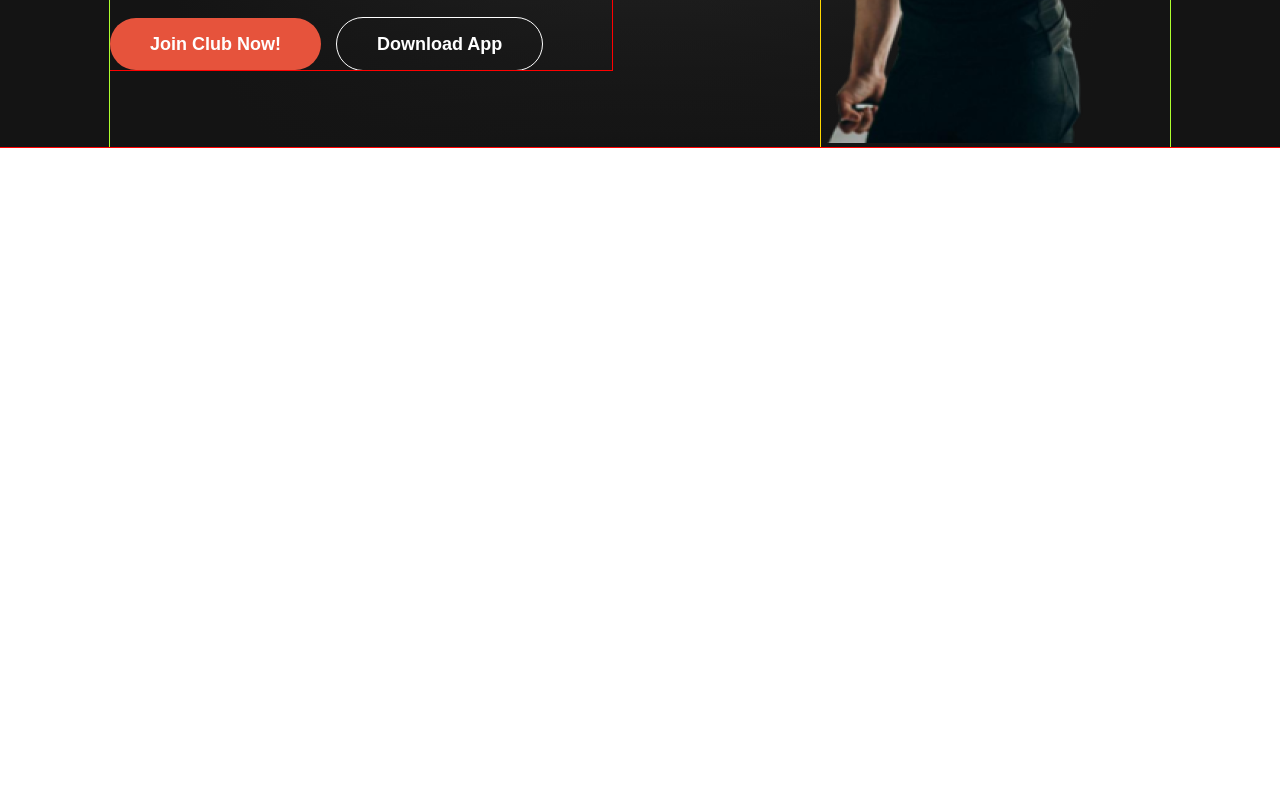
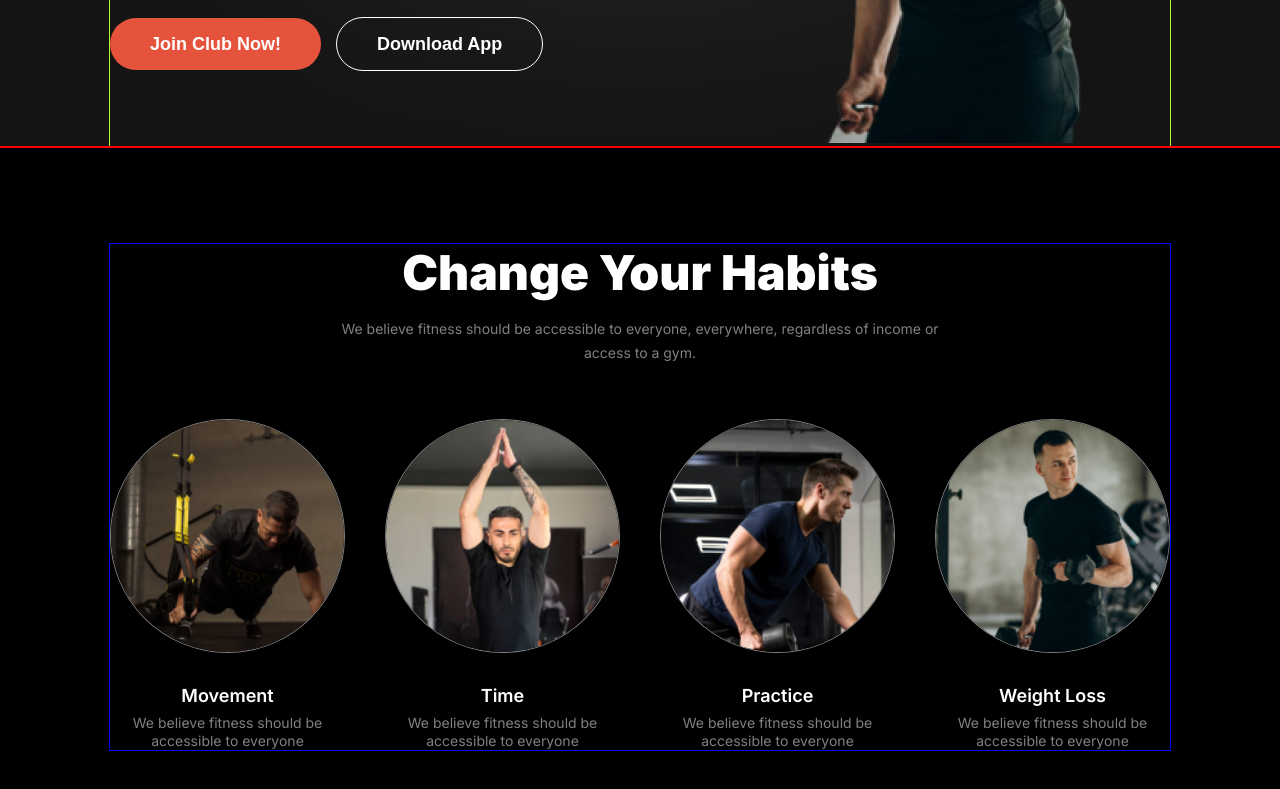
Before and after one commit to bdahsan1999wd/fitness-landing-page, a plain HTML site: page index.html in a window 1280 px wide. Shown: the part 571-1360 px from the top of the page. Before the commit the page ends 800 px from the top, so only its background shows below. Drawn offline with Linux system fonts and the light colour scheme; a web font is replaced by a local one.

Commit message:
change your habits section added

```diff
--- a/index.html
+++ b/index.html
@@ -98,6 +98,48 @@
 
     </header>
 
+    <!---------- Main Section Added ---------->
+    <main>
+
+        <!---------- Change Your Habits Section Added ---------->
+        <section class="change-habits">
+            <h2 class="text-center section-title">Change Your Habits</h2>
+            <p class="text-center section-description">We believe fitness should be accessible to everyone, everywhere,
+                regardless of income
+                or <br>access to a gym.
+            </p>
+
+            <div class="habits-container">
+                <div class="habits-box">
+                    <img src="./assets/images/image-1.png" alt="image-1">
+                    <h4 class="habits-title text-center">Movement</h4>
+                    <p class="habits-description text-center">We believe fitness should be <br> accessible to everyone
+                    </p>
+                </div>
+                <div class="habits-box">
+                    <img src="./assets/images/image-2.png" alt="image-2">
+                    <h4 class="habits-title text-center">Time</h4>
+                    <p class="habits-description text-center">We believe fitness should be <br> accessible to everyone
+                    </p>
+                </div>
+                <div class="habits-box">
+                    <img src="./assets/images/image-3.png" alt="image-3">
+                    <h4 class="habits-title text-center">Practice</h4>
+                    <p class="habits-description text-center">We believe fitness should be <br> accessible to everyone
+                    </p>
+                </div>
+                <div class="habits-box">
+                    <img src="./assets/images/image-4.png" alt="image-4">
+                    <h4 class="habits-title text-center">Weight Loss</h4>
+                    <p class="habits-description text-center">We believe fitness should be <br> accessible to everyone
+                    </p>
+                </div>
+            </div>
+
+        </section>
+
+    </main>
+
 </body>
 
 </html>
--- a/styles/mobile.css
+++ b/styles/mobile.css
@@ -19,6 +19,7 @@
   .banner-container {
     flex-direction: column;
     margin: 0 1.5rem;
+    outline: 1px solid orangered;
   }
 
   .banner-left {
@@ -52,4 +53,15 @@
     bottom: 40%;
     right: 52%;
   }
+
+  /* -----Change Your Habits Section Mobile/Small Device Responsive Added----- */
+  .change-habits {
+    margin: 0 1.5rem;
+  }
+  .habits-container {
+    grid-template-columns: repeat(1, 1fr);
+  }
+  .habits-box img {
+    width: 50%;
+  }
 }
--- a/styles/style.css
+++ b/styles/style.css
@@ -38,6 +38,21 @@ body {
   border: none;
   cursor: pointer;
 }
+
+.section-title {
+  font-size: 3rem;
+  font-weight: 900;
+  line-height: 120%;
+  color: rgb(255, 255, 255);
+  margin-bottom: 1rem;
+}
+.section-description {
+  font-size: 0.875rem;
+  font-weight: 400;
+  line-height: 1.5rem;
+  color: rgba(255, 255, 255, 0.5);
+}
+
 /* -------------------------Shared Styles Ends Here-------------------------*/
 
 /* ----------Heading Section Styles Added---------- */
@@ -143,9 +158,6 @@ a {
 }
 
 /* -----Banner Left Items Styles Added----- */
-.banner-left {
-  outline: 1px solid red;
-}
 .banner-text h1 {
   font-size: 4.875rem;
   font-weight: 900;
@@ -184,9 +196,6 @@ a {
 }
 
 /* -----Banner Right Items Styles Added----- */
-.banner-right {
-  outline: 1px solid gold;
-}
 
 /* -----banner image Styles Added----- */
 .banner-image {
@@ -247,7 +256,7 @@ a {
   /* right: 6.7vw; */
 }
 
-/* -----box-2----- */
+/* -----box-2 styles added----- */
 .box-2 {
   flex-direction: column;
   border: 1px solid rgba(255, 255, 255, 0.1);
@@ -275,3 +284,56 @@ a {
   line-height: 1.5rem;
   color: rgba(239, 237, 232, 0.65);
 }
+
+/* ---------- Main Section Styles Added---------- */
+main {
+  outline: 1px solid red;
+  max-width: 1440px;
+  margin: 0 auto;
+  background: rgb(0, 0, 0);
+  padding: 1px;
+}
+
+/* ---------- Change Your Habits Section Styles Added ---------- */
+.change-habits {
+  outline: 1px solid blue;
+  max-width: 1060px;
+  margin: 0 auto;
+  margin-top: 6rem;
+}
+
+/* -----Habits Container----- */
+.habits-container {
+  margin-top: 3.375rem;
+  margin-bottom: 6rem;
+  display: grid;
+  grid-template-columns: repeat(4, 1fr);
+  gap: 2.5rem;
+}
+
+.habits-box {
+  display: flex;
+  flex-direction: column;
+  align-items: center;
+  justify-content: center;
+}
+
+.habits-box img {
+  width: 100%;
+  border-radius: 50%;
+  border: 1px solid gray;
+}
+.habits-title {
+  font-size: 1.125rem;
+  font-weight: 600;
+  line-height: 120%;
+  color: rgb(255, 255, 255);
+  margin-top: 2rem;
+  margin-bottom: 0.5rem;
+}
+.habits-description {
+  font-size: 0.875rem;
+  font-weight: 400;
+  line-height: 1.125rem;
+  color: rgba(255, 255, 255, 0.5);
+}
--- a/styles/tablet.css
+++ b/styles/tablet.css
@@ -16,6 +16,7 @@
   .banner-container {
     flex-direction: column;
     margin: 0 4.5rem;
+    outline: 1px solid greenyellow;
   }
 
   .banner-left {
@@ -50,4 +51,15 @@
     bottom: 22%;
     right: 52%;
   }
+
+  /* -----Change Your Habits Section Tablet/Medium Device Responsive Added----- */
+  .change-habits {
+    margin: 0 4.5rem;
+  }
+  .habits-container {
+    grid-template-columns: repeat(2, 1fr);
+  }
+  .habits-box img {
+    width: 75%;
+  }
 }
```
